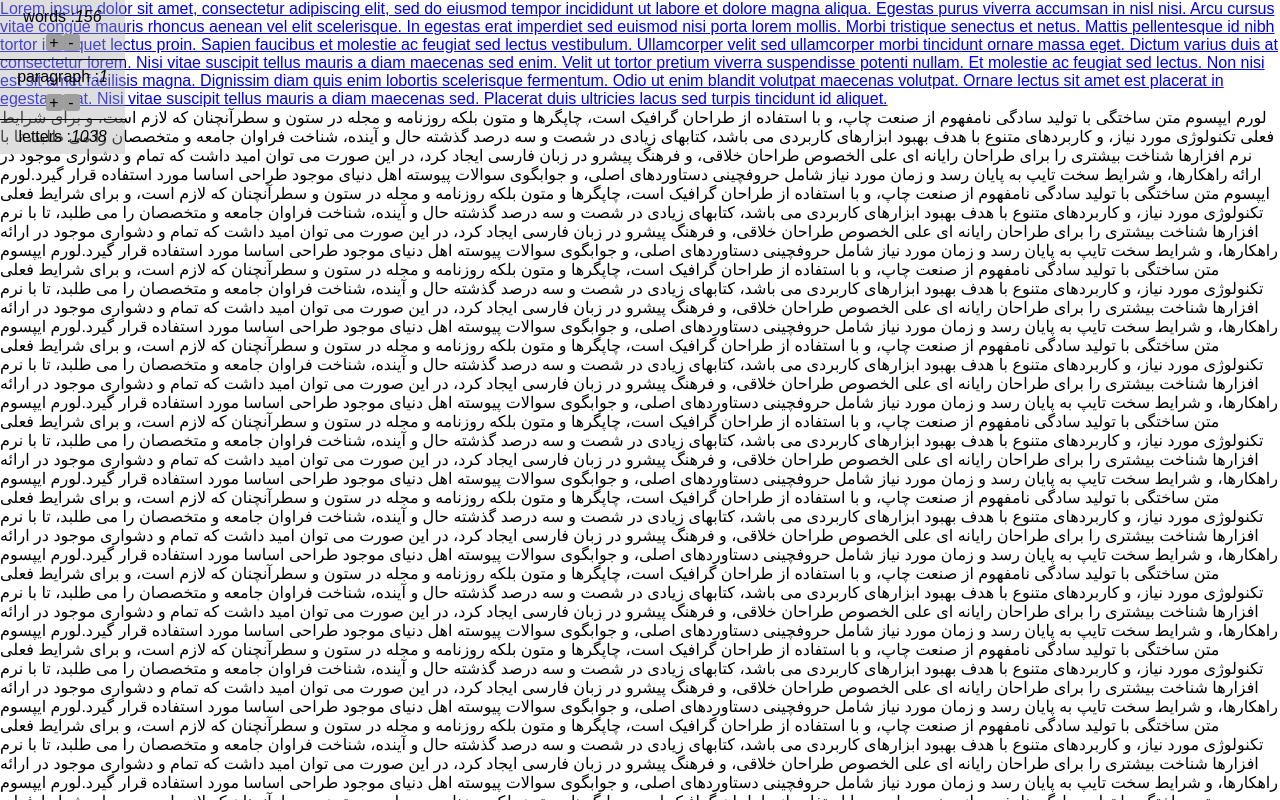
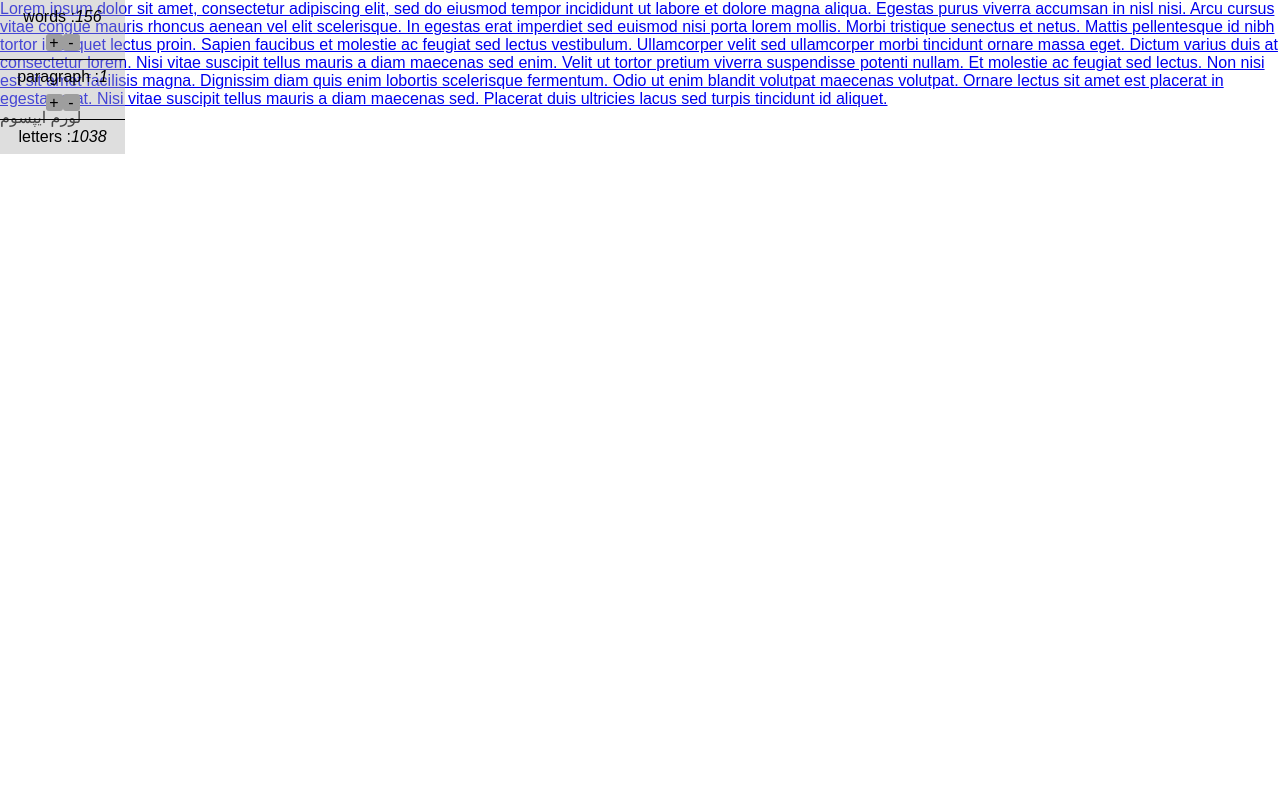
Before and after one commit to parsa011/EzLorem, a website: page sample/index.html in a window 1280 px wide. Shown: the top 800 px of the page. Drawn offline with Linux system fonts and the light colour scheme.

```diff
--- a/sample/index.html
+++ b/sample/index.html
@@ -16,7 +16,7 @@
     <!-- <p class="ezlorem ezlorem-regulators ezlorem-regulator-dynamic"></p>
     <br> -->
     <p class="test"></p>
-    <p class="ezlorem ezlorem-Regulators ezlorem-regulator-dynamic" data-ezlang="fa" data-EzLetters="13419" ></p>
+    <p class="ezlorem ezlorem-Regulators ezlorem-regulator-dynamic" data-ezlang="fa" data-EzLetters="12"></p>
 
     <!-- <div class="Regulators-div">
         <ul>
@@ -67,7 +67,7 @@
         var testElement = ElSelect('.test').AddLorem({
             asHTML: true,
             HtmlTag: 'a',
-            lang : 'en'
+            lang: 'en'
         });
         testElement.AddGenerator(true);
     </script>
```
Also changed, not shown: README.md.
